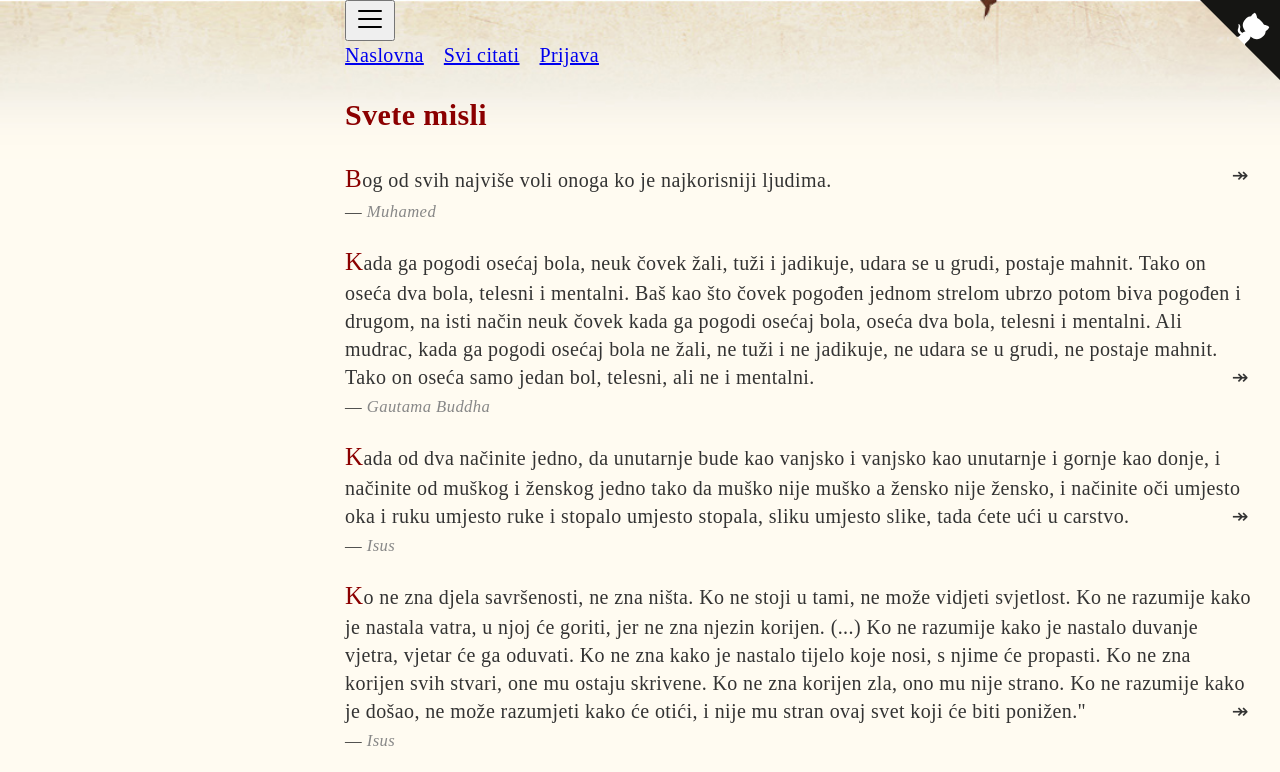
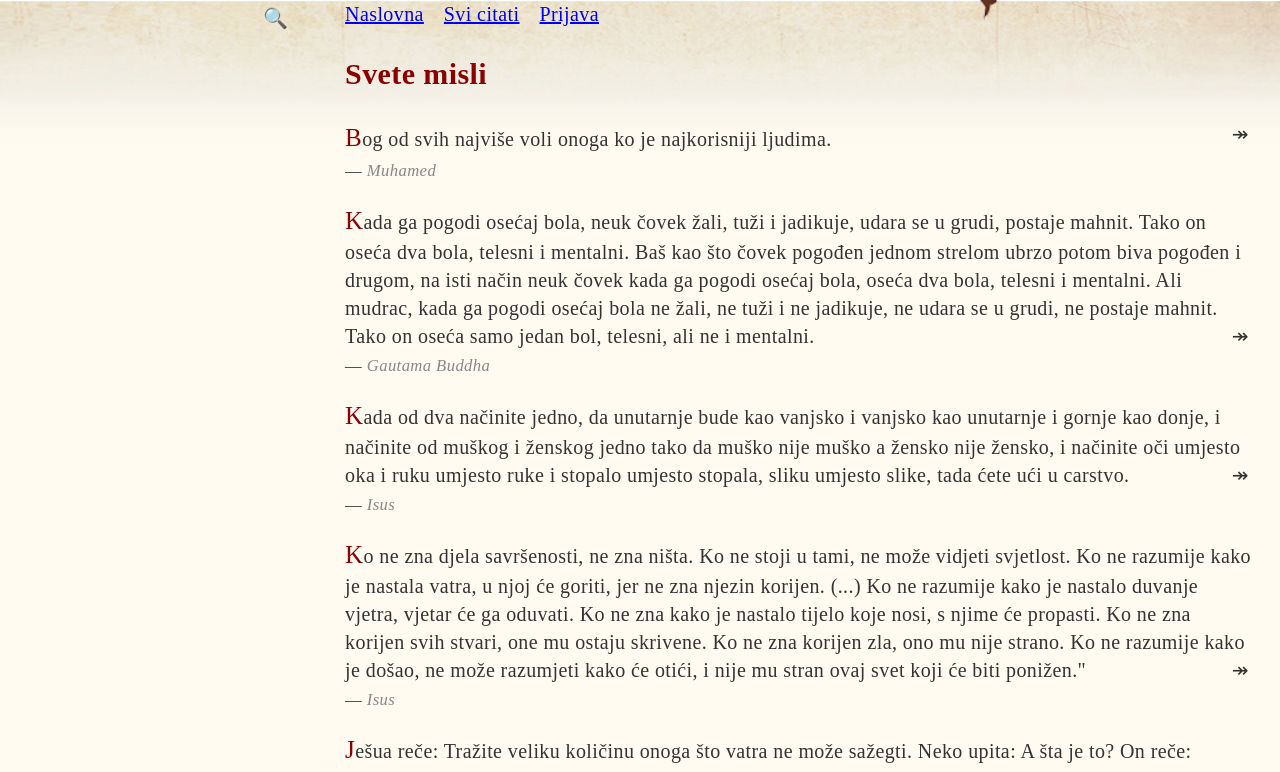
Before and after one commit to skolakoda/programming-quotes, a React (Create React App) app: page /#/all-quotes in a window 1280 px wide. Shown: the top 772 px of the page. Built offline with nearby package versions, Linux system fonts and the light colour scheme; no server answers; a web font is replaced by a local one.

Commit message:
napraviti sidebar da izlazi sa strane

```diff
--- a/src/components/App.css
+++ b/src/components/App.css
@@ -6,11 +6,21 @@
   padding-bottom: 20px;
 }
 
-.burger {
+.sidebar {
+  position: relative;
+}
+
+.toggle-button {
+  background: transparent;
+  border: 0;
   position: absolute;
-  left: 20px;
-  top: 20px;
-  cursor: pointer;
+  right: 0;
+  top: 4px;
+  z-index: 1;
+}
+
+.search {
+  font-size:1.5em;
 }
 
 @media (min-width: 1200px) {
--- a/src/components/header/Github.jsx
+++ /dev/null
@@ -1,14 +0,0 @@
-import React from 'react'
-import './Github.css'
-
-const Github = ({repoUrl}) => (
-  <a href={repoUrl} className="github-corner" aria-label="View source on Github">
-    <svg width="80" height="80" viewBox="0 0 250 250" className="github-corner-svg" aria-hidden="true">
-      <path d="M0,0 L115,115 L130,115 L142,142 L250,250 L250,0 Z"></path>
-      <path d="M128.3,109.0 C113.8,99.7 119.0,89.6 119.0,89.6 C122.0,82.7 120.5,78.6 120.5,78.6 C119.2,72.0 123.4,76.3 123.4,76.3 C127.3,80.9 125.5,87.3 125.5,87.3 C122.9,97.6 130.6,101.9 134.4,103.2" fill="currentColor" className="github-corner-path octo-arm"></path>
-      <path d="M115.0,115.0 C114.9,115.1 118.7,116.5 119.8,115.4 L133.7,101.6 C136.9,99.2 139.9,98.4 142.2,98.6 C133.8,88.0 127.5,74.4 143.8,58.0 C148.5,53.4 154.0,51.2 159.7,51.0 C160.3,49.4 163.2,43.6 171.4,40.1 C171.4,40.1 176.1,42.5 178.8,56.2 C183.1,58.6 187.2,61.8 190.9,65.4 C194.5,69.0 197.7,73.2 200.1,77.6 C213.8,80.2 216.3,84.9 216.3,84.9 C212.7,93.1 206.9,96.0 205.4,96.6 C205.1,102.4 203.0,107.8 198.3,112.5 C181.9,128.9 168.3,122.5 157.7,114.1 C157.9,116.9 156.7,120.9 152.7,124.9 L141.0,136.5 C139.8,137.7 141.6,141.9 141.8,141.8 Z" fill="currentColor" className="octo-body"></path>
-    </svg>
-  </a>
-)
-
-export default Github
--- a/src/components/header/Navigation.jsx
+++ b/src/components/header/Navigation.jsx
@@ -1,20 +1,13 @@
 import React from 'react'
-import { connect, useDispatch } from 'react-redux'
+import { connect } from 'react-redux'
 
-import { toggleSidebar } from '../../store/actions'
-import Github from './Github'
 import { Link } from 'react-router-dom'
 import translate from '../../shared/translate'
 import './Navigation.css'
 
 const Navigation = ({ language, token, admin }) => {
-  const dispatch = useDispatch()
-
   return (
     <header>
-      <button onClick={() => dispatch(toggleSidebar())}>
-        <svg xmlns="http://www.w3.org/2000/svg" viewBox="0 0 30 30" width="30" height="30" focusable="false"><path stroke="currentColor" strokeWidth="2" strokeLinecap="round" strokeMiterlimit="10" d="M4 7h22M4 15h22M4 23h22"></path></svg>
-      </button>
       <nav>
         <Link to="/" replace={true}>{translate('HOME')}</Link>
         <Link to="/all-quotes">{translate('ALL_QUOTES')}</Link>
@@ -24,7 +17,6 @@ const Navigation = ({ language, token, admin }) => {
           : <Link to="/login">{translate('LOGIN')}</Link>
         }
       </nav>
-      <Github repoUrl="https://github.com/mudroljub/svetemisli" />
     </header>
   )
 }
--- a/src/components/sidebar/Sidebar.jsx
+++ b/src/components/sidebar/Sidebar.jsx
@@ -1,11 +1,12 @@
 import React, { useState, useEffect} from 'react'
-import {connect} from 'react-redux'
+import { connect } from 'react-redux'
 
 import Filters from './Filters'
 import Authors from './Authors'
 
-const Sidebar = ({ allAuthors, sidebarOpen }) => {
+const Sidebar = ({ allAuthors }) => {
   const [visibleAuthors, setVisibleAuthors] = useState([...allAuthors])
+  const [sidebarOpen, setSidebarOpen] = useState(false)
 
   useEffect(() => {
     setVisibleAuthors([...allAuthors])
@@ -17,8 +18,15 @@ const Sidebar = ({ allAuthors, sidebarOpen }) => {
     setVisibleAuthors(filtered)
   }
 
+  const toggle = () => {
+    setSidebarOpen(!sidebarOpen)
+  }
+
   return (
     <aside className="sidebar">
+      <button onClick={toggle} className="toggle-button">
+        <span role="img" aria-label="search" className="search">&#x1F50D;</span>
+      </button>
       {sidebarOpen &&
         <div className="sidebar-inner">
           <Filters filterAuthors={filterAuthors}/>
@@ -29,6 +37,6 @@ const Sidebar = ({ allAuthors, sidebarOpen }) => {
   )
 }
 
-const mapStateToProps = ({allAuthors, sidebarOpen}) => ({allAuthors, sidebarOpen})
+const mapStateToProps = ({allAuthors}) => ({allAuthors})
 
 export default connect(mapStateToProps)(Sidebar)
--- a/src/store/actions.js
+++ b/src/store/actions.js
@@ -28,8 +28,6 @@ export const addQuote = quote => ({type: 'ADD_QUOTE', quote})
 export const updateQuote = quote => ({type: 'UPDATE_QUOTE', quote})
 
 export const deleteQuote = _id => ({type: 'DELETE_QUOTE', _id})
-
-export const toggleSidebar = () => ({type: 'TOGGLE_SIDEBAR' })
 
 /* THUNK */
 
--- a/src/store/reducer.js
+++ b/src/store/reducer.js
@@ -46,9 +46,6 @@ export const reducer = (state = initialState, action) => {
       const allQuotes = state.allQuotes.filter(q => q._id !== action._id)
       return {...state, allQuotes}
     }
-    case 'TOGGLE_SIDEBAR': {
-      return {...state, sidebarOpen: !state.sidebarOpen }
-    }
     default:
       return state
   }
```
Also changed, not shown: 1 other file (tests, documents, lock files or other folders).
